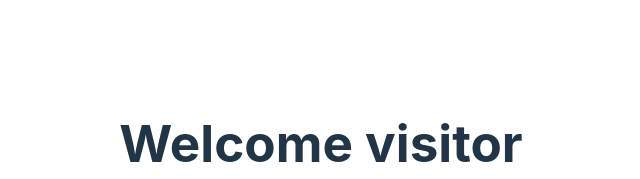
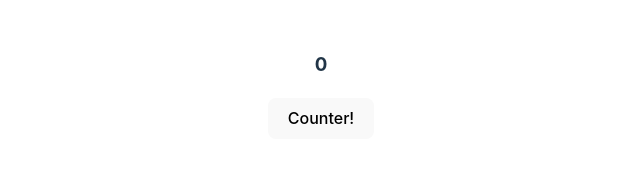
Before and after one commit to uzairahmed2126/Course--react, a React (Vite) app: page / in a window 1280 px wide. Shown: the top 179 px of the page, without its empty margins (319-959 px from the left). Built offline with nearby package versions, Linux system fonts and the light colour scheme.

Commit message:
setState

```diff
--- a/src/App.jsx
+++ b/src/App.jsx
@@ -3,6 +3,7 @@
 import Props from "./components/props/Props";
 // import { Jsx, Withoutjsx } from "./components/index";
 import { CounterUsingProps, NextImageProps, Message } from "./components/index";
+import SetState from "./components/setState/SetState";
 
 function App() {
   let randomNum = Math.floor(Math.random() * 200);
@@ -17,6 +18,7 @@
 
   return (
     <>
+      <SetState />
       {/* props and state paractice */}
       <Message />
       <CounterUsingProps handleClickFn={handleClickEvent}>
--- a/src/components/index.js
+++ b/src/components/index.js
@@ -9,6 +9,7 @@
 import Props from "./props/Props";
 import Practice from "./practice/Practice";
 import Message from "./message/Message";
+
 export {
   Jsx,
   Withoutjsx,
--- /dev/null
+++ b/src/components/setState/SetState.jsx
@@ -0,0 +1,42 @@
+import React, { Component } from "react";
+// function SetState() {
+//     return (
+//         <div>Hello</div>
+//     )
+// }
+class SetState extends Component {
+  constructor() {
+    super();
+    this.state = {
+      count: 0,
+    };
+  }
+  increment() {
+    // this.setState({ count: this.state.count + 1 }, () => {
+    //   console.log("asdf");
+    // });
+    this.setState((prev) => ({
+      count: prev.count + 1,
+    }));
+    console.log(this.state.count);
+  }
+  incrementMoreThanFive() {
+    this.increment();
+    this.increment();
+    this.increment();
+    this.increment();
+    this.increment();
+    this.increment();
+    this.increment();
+  }
+  render() {
+    return (
+      <div>
+        <h3>{this.state.count}</h3>
+        <button onClick={() => this.incrementMoreThanFive()}>Counter!</button>
+      </div>
+    );
+  }
+}
+
+export default SetState;
```
